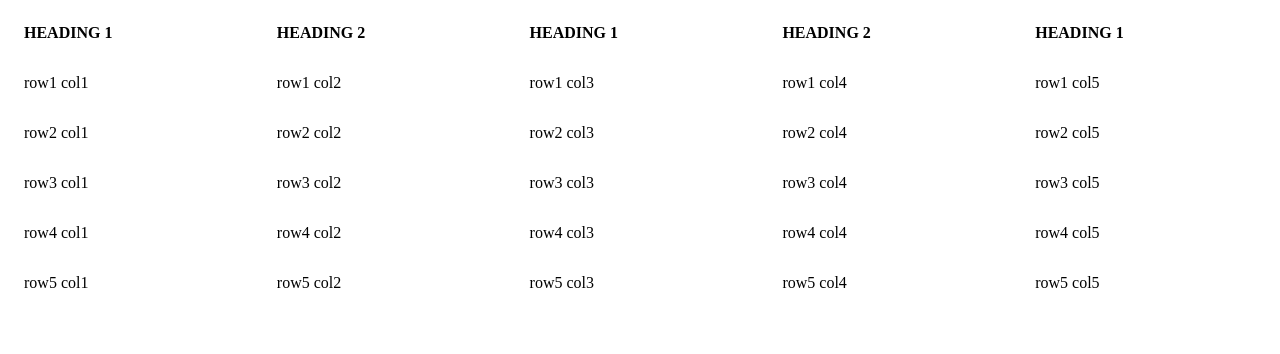
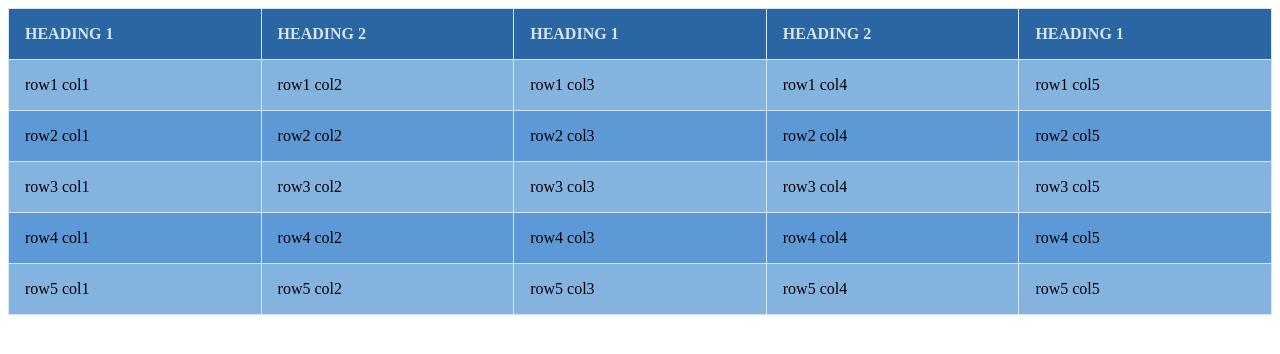
Before and after one commit to Garvit5500/acit1620-week4, a plain HTML site: page index.html in a window 1280 px wide. Drawn offline with Linux system fonts and the light colour scheme.

Commit message:
initial commit

```diff
--- a/styles.css
+++ b/styles.css
@@ -1,4 +1,4 @@
-root{
+:root{
     --base-color:210, 60%;
     --base-font-size: 20px;
 }
@@ -8,7 +8,7 @@ table {
 table-layout: fixed;
 width:100%;
 border-collapse: collapse;
-border: 1px solid hsl(var(--base-color), 90%);
+border: 1px solid hsl(var(--base-color), 50%);
 
 
 }
```
Also changed, not shown: 2 other files.
